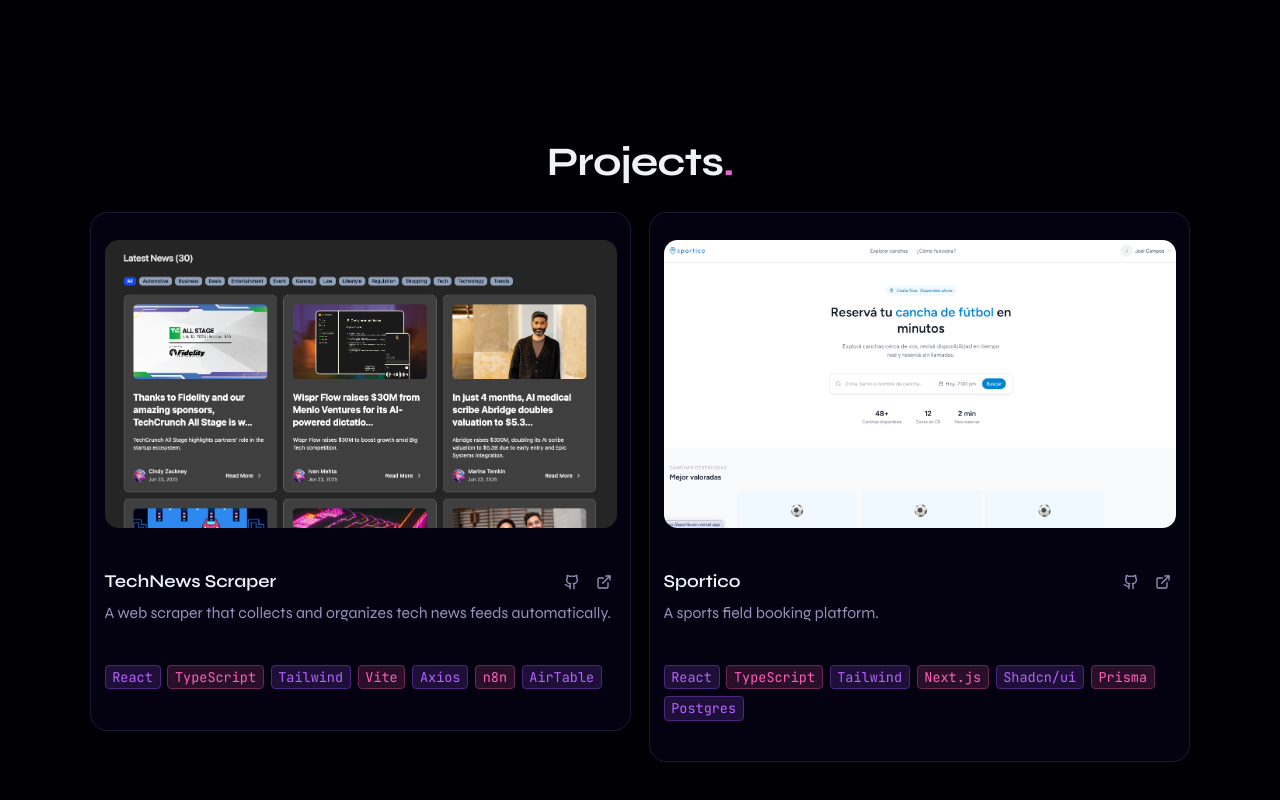
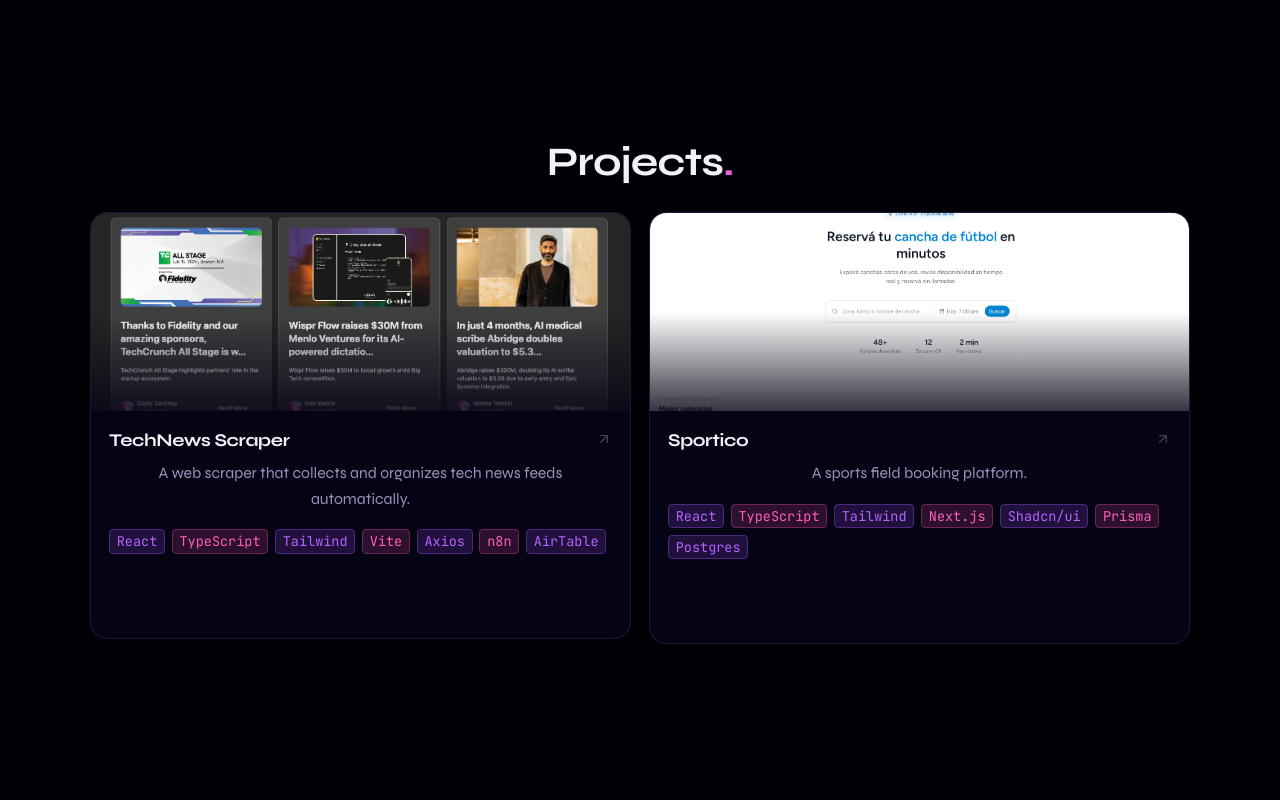
Before and after one commit to jacamposp/personal-portfolio, a React (Vite) app: page / in a window 1280 px wide. Shown: the part 1675-2475 px from the top of the page. Built offline with nearby package versions, Linux system fonts and the light colour scheme.

Commit message:
feat(cv): add new CV for Joel Campos and update download link in navigation; enhance ProjectModal with animations and improved layout

```diff
--- a/src/components/navigation/navigationDesktop.tsx
+++ b/src/components/navigation/navigationDesktop.tsx
@@ -34,7 +34,7 @@
         </NavigationMenuItem>
         <NavigationMenuItem>
           <a
-            href="/Joel Campos Front-End CV.pdf"
+            href="/Joel Campos - Full-Stack Developer.pdf"
             target="_blank"
             rel="noopener noreferrer"
             download="Joel Campos CV.pdf"
--- a/src/sections/projects/ProjectModal.tsx
+++ b/src/sections/projects/ProjectModal.tsx
@@ -1,6 +1,6 @@
 import { useState } from 'react'
-import { Card, CardContent, CardDescription, CardHeader, CardTitle } from '@/components/ui/card'
-import { Github, ExternalLink, X } from 'lucide-react'
+import { motion, AnimatePresence } from 'framer-motion'
+import { Github, ExternalLink, X, ArrowUpRight } from 'lucide-react'
 
 interface Project {
   id: number
@@ -23,72 +23,110 @@
   'bg-pink-accent/15 text-pink-accent border border-pink-accent/30 font-mono',
 ]
 
+const cardVariants = {
+  rest: { y: 0 },
+  hover: { y: -8 },
+}
+
+const topLineVariants = {
+  rest: { scaleX: 0, opacity: 0, originX: 0 },
+  hover: { scaleX: 1, opacity: 1, originX: 0 },
+}
+
+const glowVariants = {
+  rest: { opacity: 0 },
+  hover: { opacity: 1 },
+}
+
+const imageVariants = {
+  rest: { scale: 1 },
+  hover: { scale: 1.05 },
+}
+
+const buttonsVariants = {
+  rest: { opacity: 0, y: 10 },
+  hover: { opacity: 1, y: 0 },
+}
+
 const ProjectModal = ({ project, isSingleCard = false }: ProjectModalProps) => {
   const [isModalOpen, setIsModalOpen] = useState(false)
 
-  const handleCardClick = () => {
-    setIsModalOpen(true)
-  }
-
-  const closeModal = () => {
-    setIsModalOpen(false)
-  }
+  const hasButtons = project.githubUrl || project.projectUrl
 
   return (
     <>
-      <Card
-        className={`bg-card/80 border-border text-foreground hover:bg-card hover:border-primary/40 transition-colors group cursor-pointer ${
-          isSingleCard ? 'w-full max-w-sm mobile-m:max-w-md tablet:max-w-lg laptop:max-w-xl' : ''
+      {/* ── Card ── */}
+      <motion.div
+        className={`relative rounded-xl bg-card border border-border overflow-hidden cursor-pointer ${
+          isSingleCard ? 'w-full max-w-sm mobile-m:max-w-md tablet:max-w-lg laptop:max-w-xl' : 'w-full'
         }`}
-        onClick={handleCardClick}
+        initial="rest"
+        whileHover="hover"
+        animate="rest"
+        variants={cardVariants}
+        transition={{ type: 'spring', stiffness: 300, damping: 22 }}
+        onClick={() => setIsModalOpen(true)}
+        style={{ boxShadow: '0 0 0 0 transparent' }}
+        whileTap={{ scale: 0.98 }}
       >
+        {/* Hover shadow boost */}
+        <motion.div
+          className="absolute inset-0 rounded-xl pointer-events-none"
+          variants={{ rest: { opacity: 0 }, hover: { opacity: 1 } }}
+          style={{ boxShadow: '0 20px 60px rgba(168,85,247,0.18)' }}
+        />
+
+        {/* Bright top-line */}
+        <motion.div
+          className="absolute top-0 left-0 right-0 h-[2px] z-10"
+          variants={topLineVariants}
+          transition={{ duration: 0.28, ease: 'easeOut' }}
+          style={{ background: 'linear-gradient(90deg, #a855f7, #ec4899)' }}
+        />
+        {/* Glow behind top-line */}
+        <motion.div
+          className="absolute top-0 left-0 right-0 h-20 pointer-events-none z-[1]"
+          variants={glowVariants}
+          transition={{ duration: 0.28 }}
+          style={{ background: 'linear-gradient(to bottom, rgba(168,85,247,0.08), transparent)' }}
+        />
+
+        {/* Image */}
         {project.image && (
-          <div className="relative w-full h-64 mobile-m:h-48 tablet:h-56 laptop:h-64 overflow-hidden px-3 mobile-m:px-4 tablet:px-5">
-            <img
+          <div className="relative w-full h-44 mobile-m:h-48 tablet:h-52 laptop:h-56 overflow-hidden">
+            <motion.img
               src={project.image}
               alt={project.title}
-              className="w-full h-full object-cover transition-transform duration-300 group-hover:scale-102 rounded-lg"
+              className="w-full h-full object-cover"
+              variants={imageVariants}
+              transition={{ duration: 0.45, ease: 'easeOut' }}
             />
+            <div className="absolute inset-0 bg-gradient-to-t from-card/80 via-transparent to-transparent" />
           </div>
         )}
-        <CardHeader className="p-3 mobile-m:p-4 tablet:p-6">
-          <div className="flex items-center justify-between">
-            <CardTitle className="text-base mobile-m:text-lg tablet:text-xl laptop:text-2xl font-semibold text-left">
+
+        {/* Body */}
+        <div className="p-4 mobile-m:p-5 tablet:p-6">
+          <div className="flex items-start justify-between gap-2 mb-2">
+            <h3 className="text-base mobile-m:text-lg tablet:text-xl laptop:text-2xl font-bold text-foreground leading-tight">
               {project.title}
-            </CardTitle>
-            <div className="flex items-center gap-1.5 mobile-m:gap-2">
-              {project.githubUrl && (
-                <a
-                  href={project.githubUrl}
-                  target="_blank"
-                  rel="noopener noreferrer"
-                  className="text-muted-foreground cursor-pointer hover:text-purple-accent transition-colors p-1"
-                  onClick={(e) => e.stopPropagation()}
+            </h3>
+            {/* "Open" hint icon — fades out on hover when buttons appear */}
+            <motion.div
+              variants={{ rest: { opacity: 0.4 }, hover: { opacity: 0 } }}
+              className="text-muted-foreground mt-0.5 shrink-0"
             >
-                  <Github size={16} className="mobile-m:w-5 mobile-m:h-5 tablet:w-6 tablet:h-6" />
-                </a>
-              )}
-              {project.projectUrl && (
-                <a
-                  href={project.projectUrl}
-                  target="_blank"
-                  rel="noopener noreferrer"
-                  className="text-muted-foreground cursor-pointer hover:text-pink-accent transition-colors p-1"
-                  onClick={(e) => e.stopPropagation()}
-                >
-                  <ExternalLink size={16} className="mobile-m:w-5 mobile-m:h-5 tablet:w-6 tablet:h-6" />
-                </a>
-              )}
+              <ArrowUpRight size={16} />
+            </motion.div>
           </div>
-          </div>
-          <CardDescription className="text-muted-foreground text-left text-sm mobile-m:text-base tablet:text-lg">
+
+          <p className="text-muted-foreground text-sm mobile-m:text-base mb-4 leading-relaxed">
             {project.description}
-          </CardDescription>
-        </CardHeader>
-        <CardContent className="p-3 mobile-m:p-4 tablet:p-6 pt-0">
-          <div className="flex gap-1.5 mobile-m:gap-2 flex-wrap">
-            {project.technologies.map((tech, index) => {
-              return (
+          </p>
+
+          {/* Tech tags */}
+          <div className="flex gap-1.5 mobile-m:gap-2 flex-wrap mb-4">
+            {project.technologies.map((tech, index) => (
               <span
                 key={index}
                 className={`px-1.5 py-0.5 mobile-m:px-2 mobile-m:py-1 tablet:px-3 tablet:py-1.5 ${
@@ -97,46 +135,98 @@
               >
                 {tech}
               </span>
-              )
-            })}
+            ))}
           </div>
-        </CardContent>
-      </Card>
 
-      {/* Modal/Popup */}
-      {isModalOpen && (
-        <div
-          className="fixed inset-0 bg-background/70 backdrop-blur-sm flex items-center justify-center z-50 p-2 mobile-m:p-4 tablet:p-6"
-          onClick={closeModal}
-        >
-          <div
-            className="bg-card border border-border rounded-lg w-full max-w-sm mobile-m:max-w-md tablet:max-w-lg laptop:max-w-2xl max-h-[90vh] overflow-y-auto shadow-xl shadow-primary/10"
+          {/* Animated action buttons */}
+          {hasButtons && (
+            <motion.div
+              variants={buttonsVariants}
+              transition={{ duration: 0.22, ease: 'easeOut' }}
+              className="flex gap-2 pt-3 border-t border-border/60"
               onClick={(e) => e.stopPropagation()}
             >
+              {project.githubUrl && (
+                <a
+                  href={project.githubUrl}
+                  target="_blank"
+                  rel="noopener noreferrer"
+                  className="flex-1 flex items-center justify-center gap-1.5 py-1.5 mobile-m:py-2 rounded-lg text-xs mobile-m:text-sm font-medium border border-primary/40 text-purple-accent hover:bg-primary/15 hover:border-primary/70 transition-colors duration-200"
+                >
+                  <Github size={13} />
+                  GitHub
+                </a>
+              )}
+              {project.projectUrl && (
+                <a
+                  href={project.projectUrl}
+                  target="_blank"
+                  rel="noopener noreferrer"
+                  className="flex-1 flex items-center justify-center gap-1.5 py-1.5 mobile-m:py-2 rounded-lg text-xs mobile-m:text-sm font-medium text-foreground hover:opacity-90 transition-opacity duration-200"
+                  style={{
+                    background: 'linear-gradient(135deg, rgba(168,85,247,0.8), rgba(236,72,153,0.8))',
+                  }}
+                >
+                  <ExternalLink size={13} />
+                  Live
+                </a>
+              )}
+            </motion.div>
+          )}
+        </div>
+      </motion.div>
+
+      {/* ── Modal ── */}
+      <AnimatePresence>
+        {isModalOpen && (
+          <motion.div
+            key="backdrop"
+            className="fixed inset-0 bg-background/75 backdrop-blur-sm flex items-center justify-center z-50 p-2 mobile-m:p-4 tablet:p-6"
+            initial={{ opacity: 0 }}
+            animate={{ opacity: 1 }}
+            exit={{ opacity: 0 }}
+            transition={{ duration: 0.22 }}
+            onClick={() => setIsModalOpen(false)}
+          >
+            <motion.div
+              key="modal"
+              className="bg-card border border-border rounded-xl w-full max-w-sm mobile-m:max-w-md tablet:max-w-lg laptop:max-w-2xl max-h-[90vh] overflow-y-auto shadow-2xl shadow-primary/15"
+              initial={{ opacity: 0, scale: 0.93, y: 24 }}
+              animate={{ opacity: 1, scale: 1, y: 0 }}
+              exit={{ opacity: 0, scale: 0.95, y: 16 }}
+              transition={{ duration: 0.28, ease: [0.22, 1, 0.36, 1] }}
+              onClick={(e) => e.stopPropagation()}
+            >
+              {/* Top gradient line */}
+              <div
+                className="h-[2px] w-full rounded-t-xl"
+                style={{ background: 'linear-gradient(90deg, #a855f7, #ec4899)' }}
+              />
+
               <div className="relative">
                 {/* Close button */}
                 <button
-                onClick={closeModal}
-                className="absolute top-3 right-3 mobile-m:top-4 mobile-m:right-4 tablet:top-5 tablet:right-5 text-foreground hover:text-pink-accent transition-colors z-10 p-2 mobile-m:p-2.5 tablet:p-3 bg-background/60 hover:bg-background/80 rounded-full backdrop-blur-sm border border-border hover:border-pink-accent/50"
+                  onClick={() => setIsModalOpen(false)}
+                  className="absolute top-3 right-3 mobile-m:top-4 mobile-m:right-4 text-foreground hover:text-pink-accent transition-colors z-10 p-2 bg-background/60 hover:bg-background/80 rounded-full backdrop-blur-sm border border-border hover:border-pink-accent/50"
                 >
-                <X size={20} className="font-bold mobile-m:w-6 mobile-m:h-6 tablet:w-7 tablet:h-7" />
+                  <X size={18} className="mobile-m:w-5 mobile-m:h-5" />
                 </button>
 
-              {/* Project image */}
+                {/* Image */}
                 {project.image && (
-                <div className="relative w-full h-40 mobile-m:h-48 tablet:h-56 laptop:h-64 overflow-hidden rounded-t-lg">
+                  <div className="relative w-full h-40 mobile-m:h-48 tablet:h-56 laptop:h-64 overflow-hidden">
                     <img src={project.image} alt={project.title} className="w-full h-full object-cover" />
-                  <div className="absolute inset-0 bg-background/40"></div>
+                    <div className="absolute inset-0 bg-gradient-to-t from-card/70 to-transparent" />
                   </div>
                 )}
 
-              {/* Project content */}
-              <div className="p-3 mobile-m:p-4 tablet:p-6 laptop:p-8">
-                <div className="flex items-center justify-between mb-3 mobile-m:mb-4 tablet:mb-6">
+                {/* Content */}
+                <div className="p-4 mobile-m:p-5 tablet:p-7 laptop:p-8">
+                  <div className="flex items-center justify-between mb-3 mobile-m:mb-4 tablet:mb-5">
                     <h3 className="text-lg mobile-m:text-xl tablet:text-2xl laptop:text-3xl font-bold text-foreground pr-8">
                       {project.title}
                     </h3>
-                  <div className="flex items-center gap-2 mobile-m:gap-3">
+                    <div className="flex items-center gap-2">
                       {project.githubUrl && (
                         <a
                           href={project.githubUrl}
@@ -144,7 +234,7 @@
                           rel="noopener noreferrer"
                           className="text-muted-foreground hover:text-purple-accent transition-colors p-1"
                         >
-                        <Github size={18} className="mobile-m:w-5 mobile-m:h-5 tablet:w-6 tablet:h-6" />
+                          <Github size={18} />
                         </a>
                       )}
                       {project.projectUrl && (
@@ -154,19 +244,19 @@
                           rel="noopener noreferrer"
                           className="text-muted-foreground hover:text-pink-accent transition-colors p-1"
                         >
-                        <ExternalLink size={18} className="mobile-m:w-5 mobile-m:h-5 tablet:w-6 tablet:h-6" />
+                          <ExternalLink size={18} />
                         </a>
                       )}
                     </div>
                   </div>
 
-                <p className="text-muted-foreground mb-4 mobile-m:mb-6 tablet:mb-8 text-sm mobile-m:text-base tablet:text-lg">
+                  <p className="text-muted-foreground mb-5 mobile-m:mb-6 text-sm mobile-m:text-base tablet:text-lg leading-relaxed">
                     {project.description}
                   </p>
 
                   {project.content && (
-                  <div className="mb-4 mobile-m:mb-6 tablet:mb-8">
-                    <h4 className="text-base mobile-m:text-lg tablet:text-xl font-semibold text-foreground mb-2 mobile-m:mb-3 tablet:mb-4">
+                    <div className="mb-5 mobile-m:mb-6">
+                      <h4 className="text-sm mobile-m:text-base tablet:text-lg font-semibold text-foreground mb-2 mobile-m:mb-3">
                         About this project
                       </h4>
                       <p className="text-muted-foreground text-xs mobile-m:text-sm tablet:text-base leading-relaxed">
@@ -176,29 +266,57 @@
                   )}
 
                   <div>
-                  <h4 className="text-base mobile-m:text-lg tablet:text-xl font-semibold text-foreground mb-2 mobile-m:mb-3 tablet:mb-4">
+                    <h4 className="text-sm mobile-m:text-base tablet:text-lg font-semibold text-foreground mb-3">
                       Technologies used
                     </h4>
                     <div className="flex gap-1.5 mobile-m:gap-2 tablet:gap-3 flex-wrap">
-                    {project.technologies.map((tech: string, index: number) => {
-                      return (
+                      {project.technologies.map((tech, index) => (
                         <span
                           key={index}
-                          className={`px-2 py-1 mobile-m:px-3 mobile-m:py-2 tablet:px-4 tablet:py-2 ${
+                          className={`px-2 py-1 mobile-m:px-3 mobile-m:py-1.5 tablet:px-4 tablet:py-2 ${
                             techTagColors[index % techTagColors.length]
                           } text-xs mobile-m:text-sm tablet:text-base rounded-lg`}
                         >
                           {tech}
                         </span>
-                      )
-                    })}
+                      ))}
                     </div>
                   </div>
+
+                  {/* CTA buttons in modal */}
+                  {hasButtons && (
+                    <div className="flex gap-3 mt-6 mobile-m:mt-8 pt-5 border-t border-border/60">
+                      {project.githubUrl && (
+                        <a
+                          href={project.githubUrl}
+                          target="_blank"
+                          rel="noopener noreferrer"
+                          className="flex-1 flex items-center justify-center gap-2 py-2.5 rounded-lg text-sm font-medium border border-primary/40 text-purple-accent hover:bg-primary/15 hover:border-primary/70 transition-colors"
+                        >
+                          <Github size={15} /> GitHub
+                        </a>
+                      )}
+                      {project.projectUrl && (
+                        <a
+                          href={project.projectUrl}
+                          target="_blank"
+                          rel="noopener noreferrer"
+                          className="flex-1 flex items-center justify-center gap-2 py-2.5 rounded-lg text-sm font-medium text-foreground hover:opacity-90 transition-opacity"
+                          style={{
+                            background: 'linear-gradient(135deg, rgba(168,85,247,0.85), rgba(236,72,153,0.85))',
+                          }}
+                        >
+                          <ExternalLink size={15} /> Live demo
+                        </a>
+                      )}
+                    </div>
+                  )}
                 </div>
               </div>
-          </div>
-        </div>
+            </motion.div>
+          </motion.div>
         )}
+      </AnimatePresence>
     </>
   )
 }
```
Also changed, not shown: 1 other file (tests, documents, lock files or other folders). Lines whose indentation alone changed are shown as unchanged.
